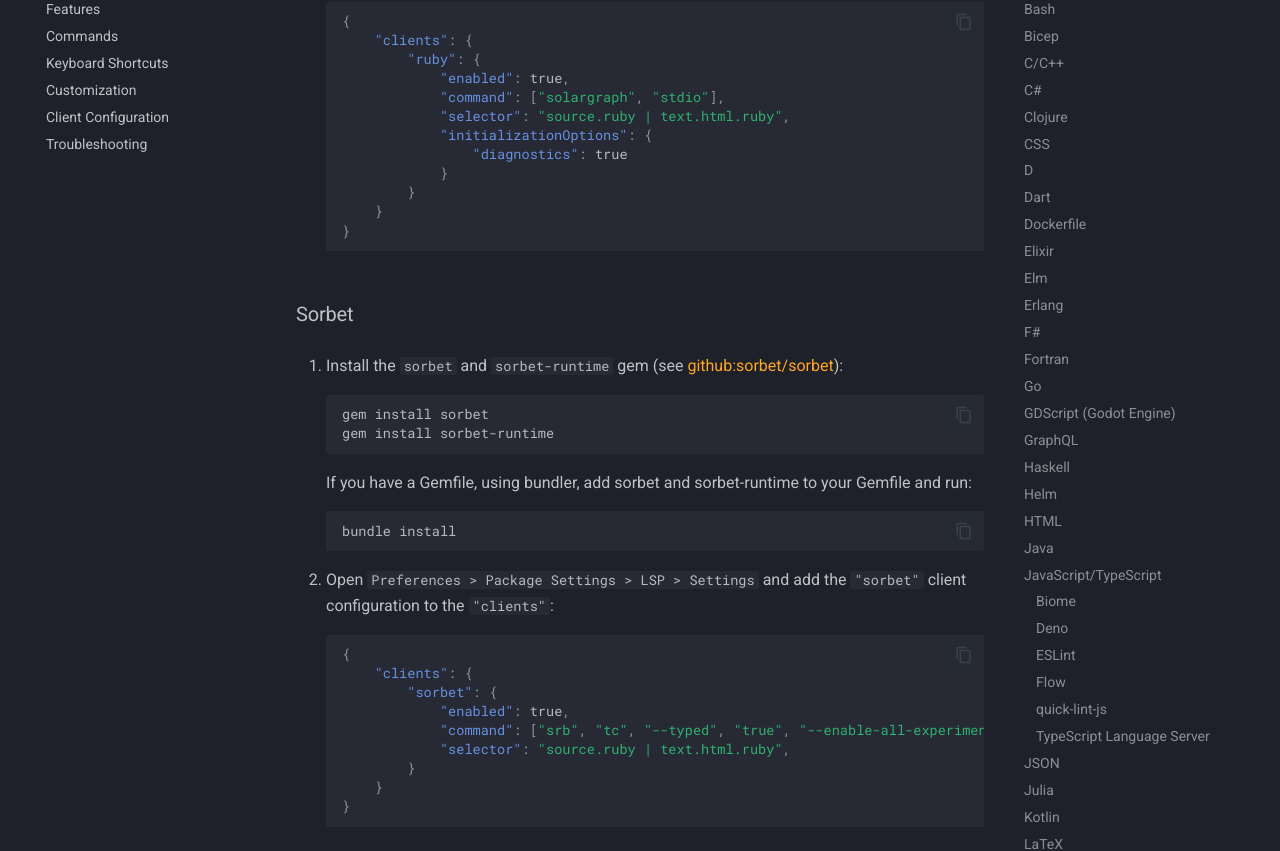
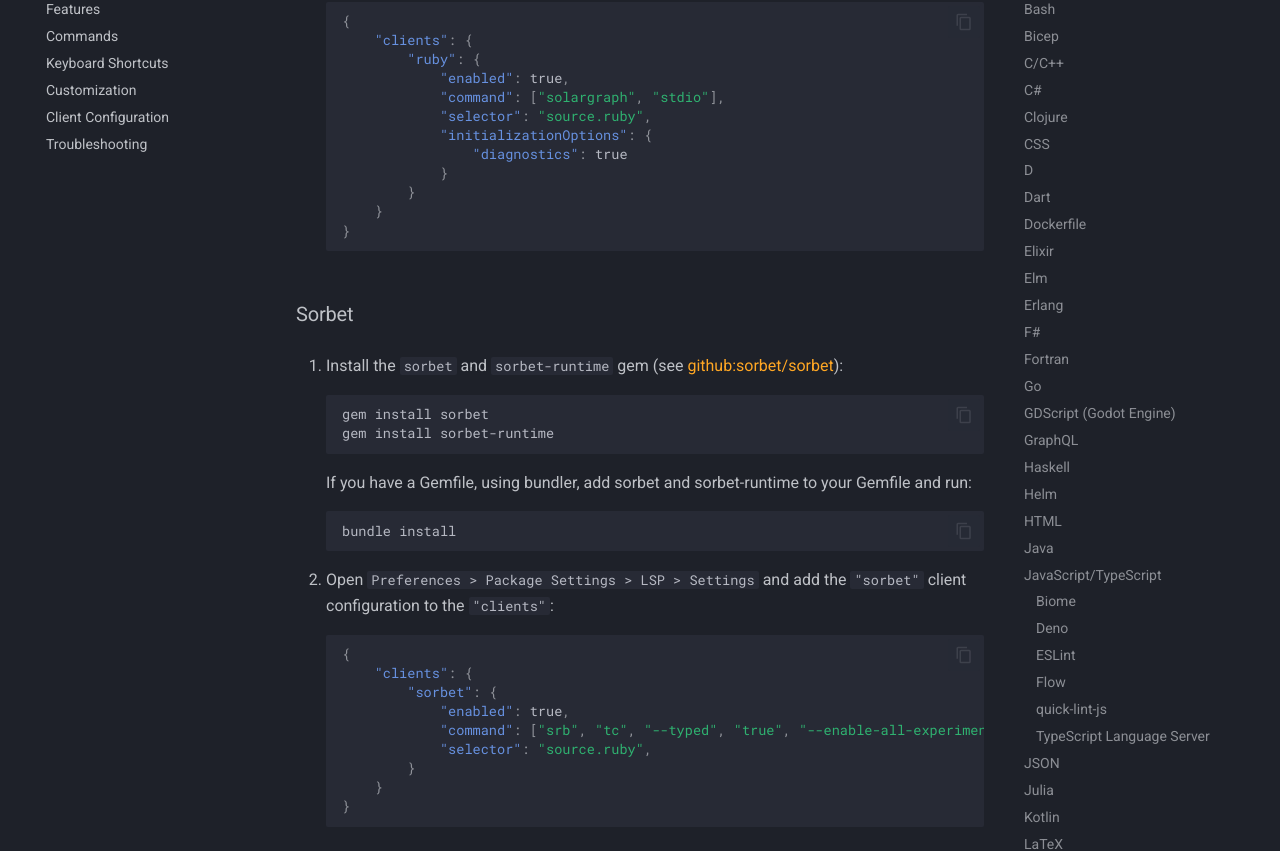
Before and after one commit to sublimelsp/LSP, an MkDocs documentation site: the page built from docs/src/language_servers.md, in a window 1280 px wide and 1400 px high, scrolled down 15750 px. Shown: the part 153-1004 px from the top of the window. Built offline with MkDocs 1.6.1 and Material for MkDocs 9.7.7, drawn with Linux system fonts in a browser that asks for light colours; comment, search, counter and statistics services are not loaded; some of the changed text lies outside the part shown.

```diff
--- a/docs/src/language_servers.md
+++ b/docs/src/language_servers.md
@@ -646,7 +646,7 @@
             "ruby": {
                 "enabled": true,
                 "command": ["solargraph", "stdio"],
-                "selector": "source.ruby | text.html.ruby",
+                "selector": "source.ruby",
                 "initializationOptions": {
                     "diagnostics": true
                 }
@@ -678,7 +678,7 @@
             "sorbet": {
                 "enabled": true,
                 "command": ["srb", "tc", "--typed", "true", "--enable-all-experimental-lsp-features", "--lsp", "--disable-watchman", "."],
-                "selector": "source.ruby | text.html.ruby",
+                "selector": "source.ruby",
             }
         }
     }
@@ -722,7 +722,7 @@
             "ruby-lsp": {
                 "enabled": true,
                 "command": ["ruby-lsp"],
-                "selector": "source.ruby | text.html.ruby",
+                "selector": "source.ruby | text.html.rails",
                 "initializationOptions": {
                     "enabledFeatures": {
                         "diagnostics": true
@@ -750,7 +750,7 @@
             "steep": {
                 "enabled": true,
                 "command": ["steep", "langserver"],
-                "selector": "source.ruby | text.html.ruby",
+                "selector": "source.ruby",
             }
         }
     }
```
Also changed, not shown: 1 other file.
